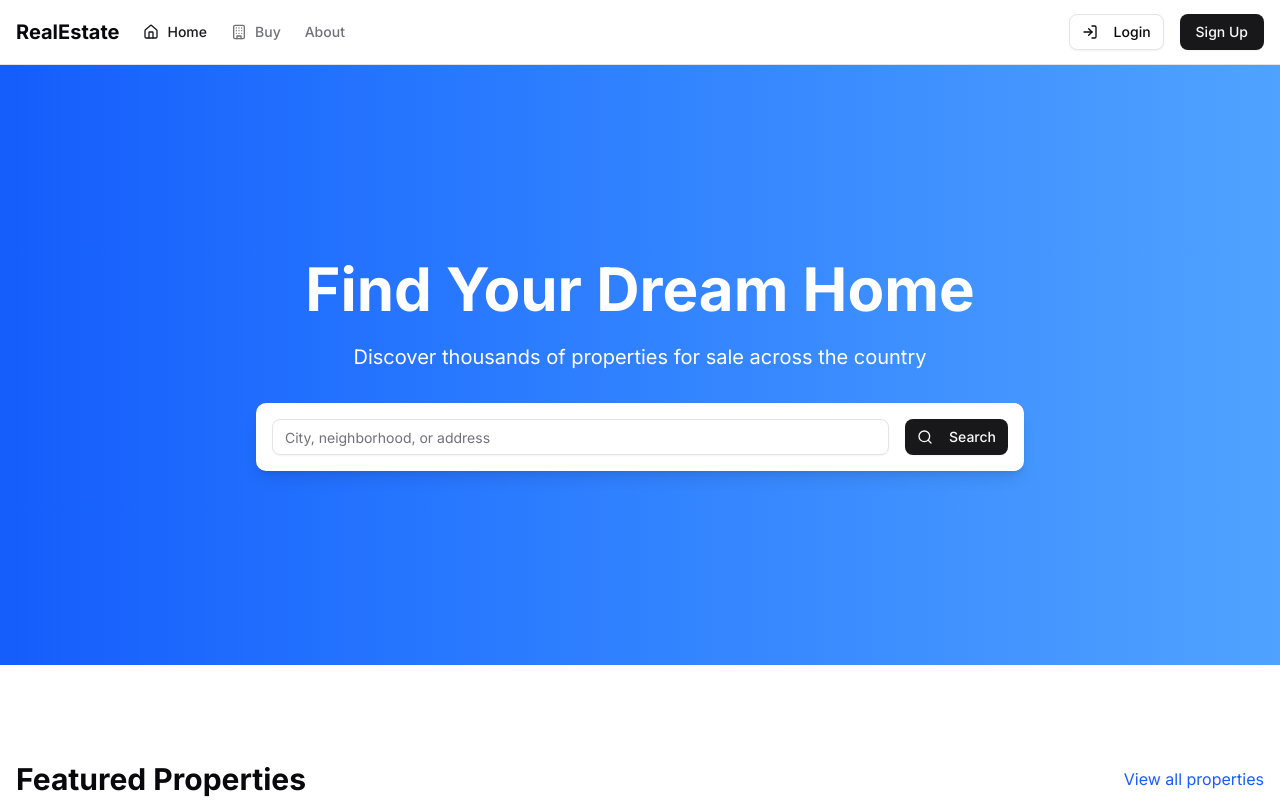
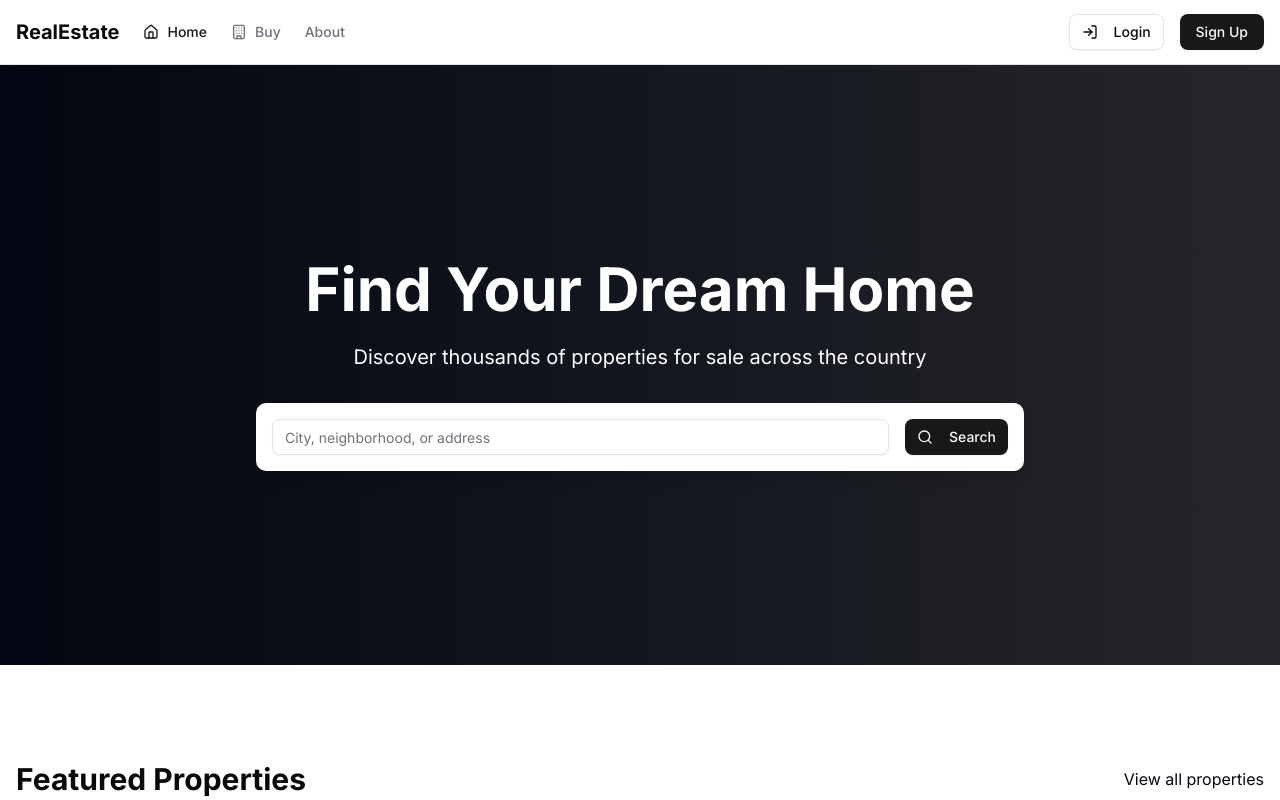
Before and after one commit to JoelJosy/RealEstateFrontend, a Next.js app: page / in a window 1280 px wide. Shown: the top 800 px of the page. Built offline with nearby package versions, Linux system fonts and the light colour scheme.

Commit message:
changed colors

```diff
--- a/src/app/page.js
+++ b/src/app/page.js
@@ -44,7 +44,7 @@ export default function Home() {
   return (
     <div className="flex flex-col gap-12">
       {/* Hero Section */}
-      <section className="relative h-[600px] w-full bg-gradient-to-r from-blue-600 to-blue-400">
+      <section className="relative h-[600px] w-full bg-gradient-to-r from-gray-950 to-zinc-800">
         <div className="container mx-auto flex h-full flex-col items-center justify-center px-4 text-center">
           <h1 className="mb-6 text-4xl font-bold text-white md:text-6xl">Find Your Dream Home</h1>
           <p className="mb-8 max-w-2xl text-xl text-white">
@@ -74,7 +74,7 @@ export default function Home() {
       <section className="container mx-auto px-4 py-12">
         <div className="mb-8 flex items-center justify-between">
           <h2 className="text-3xl font-bold">Featured Properties</h2>
-          <Link href="/properties" className="text-blue-600 hover:underline">
+          <Link href="/properties" className="text-gray-950 hover:underline">
             View all properties
           </Link>
         </div>
```
